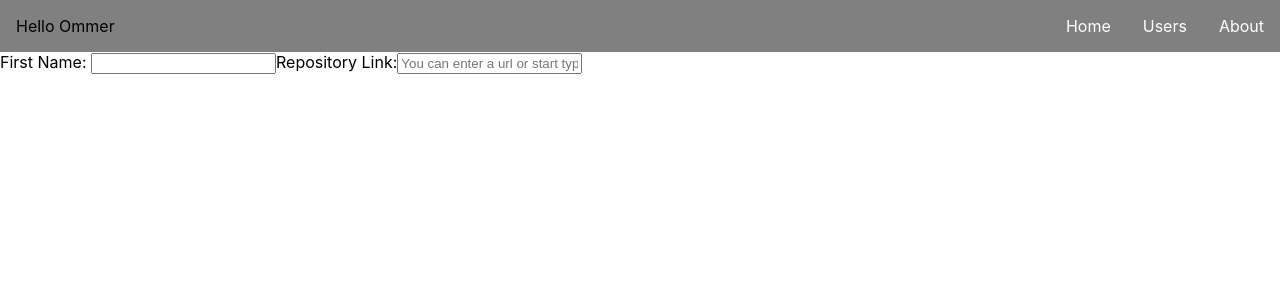
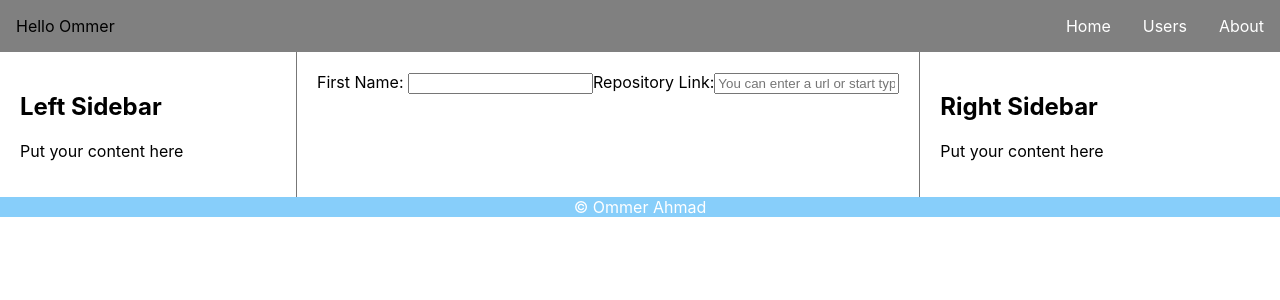
Before and after one commit to ohahmad/UserManager, a React (Create React App) app: page / in a window 1280 px wide. Shown: the top 300 px of the page. Built offline with nearby package versions, Linux system fonts and the light colour scheme.

Commit message:
added content and footer sections

```diff
--- a/src/App.css
+++ /dev/null
@@ -1,32 +0,0 @@
-.App {
-  text-align: center;
-}
-
-.App-logo {
-  animation: App-logo-spin infinite 20s linear;
-  height: 40vmin;
-}
-
-.App-header {
-  background-color: #282c34;
-  min-height: 100vh;
-  display: flex;
-  flex-direction: column;
-  align-items: center;
-  justify-content: center;
-  font-size: calc(10px + 2vmin);
-  color: white;
-}
-
-.App-link {
-  color: #61dafb;
-}
-
-@keyframes App-logo-spin {
-  from {
-    transform: rotate(0deg);
-  }
-  to {
-    transform: rotate(360deg);
-  }
-}
--- /dev/null
+++ b/src/App.scss
@@ -0,0 +1,28 @@
+.app {
+  display: flex;
+  flex-direction: column;
+  height: 100vh;
+  background: white;
+  .content {
+    display: flex;
+    flex-direction: 1;
+    .contentMain {
+      flex-direction: 1;
+      order: 2;
+      padding: 20px;
+      border-left: 1px solid #777777;
+      border-right: 1px solid #777777;
+    }
+    .contentSidebar {
+      width: 20%;
+      background: white;
+      padding: 20px;
+    }
+    .contentSidebarLeft{
+        order: 1;
+    }
+    .contentSidebarRight{
+        order: 3;
+    }
+  }
+}
--- a/src/App.tsx
+++ b/src/App.tsx
@@ -1,14 +1,28 @@
 import React, { Component } from 'react';
-import './App.css';
+import './App.scss';
 import CreateUserForm from "./CreateUser/CreateUserForm";
 import Header from './Header/Header';
+import Footer from './Footer/Footer';
 
 class App extends Component<{}, {}> {
   render() {
     return (
       <div className="app">
         <Header name ="Ommer"></Header>
-        <CreateUserForm/>
+        <div className="content">
+          <main className="contentMain">
+            <CreateUserForm/>
+          </main>
+          <aside className="contentSidebar contentSidebarLeft">
+            <h2>Left Sidebar</h2>
+            <p>Put your content here</p>
+          </aside>
+          <aside className="contentSidebar contentSidebarRight">
+              <h2>Right Sidebar</h2>
+              <p>Put your content here</p>
+          </aside>
+        </div>
+        <Footer></Footer>
       </div>
     );
   }
--- /dev/null
+++ b/src/Footer/Footer.scss
@@ -0,0 +1,6 @@
+.footer {
+    display: flex;
+    justify-content: center;
+    background: lightskyblue;
+    color: white;
+}
--- /dev/null
+++ b/src/Footer/Footer.tsx
@@ -0,0 +1,8 @@
+import React, { FunctionComponent } from 'react';
+import './Footer.scss'
+
+const Footer: FunctionComponent<{}> = () => {
+ return <footer className="footer">&copy; Ommer Ahmad</footer>
+}
+
+export default Footer;
--- a/src/Header/Header.tsx
+++ b/src/Header/Header.tsx
@@ -1,8 +1,8 @@
-import React from 'react';
+import React, { FunctionComponent } from 'react';
 import HeaderProps from './IHeaderProps';
 import './Header.scss'
 
-const Header: React.SFC<HeaderProps> = ({ name }) => {
+const Header: FunctionComponent<HeaderProps> = ({ name }) => {
  return <div className="header">
             <ul className="header_userContainer">
                 <li>Hello {name}</li>
```
